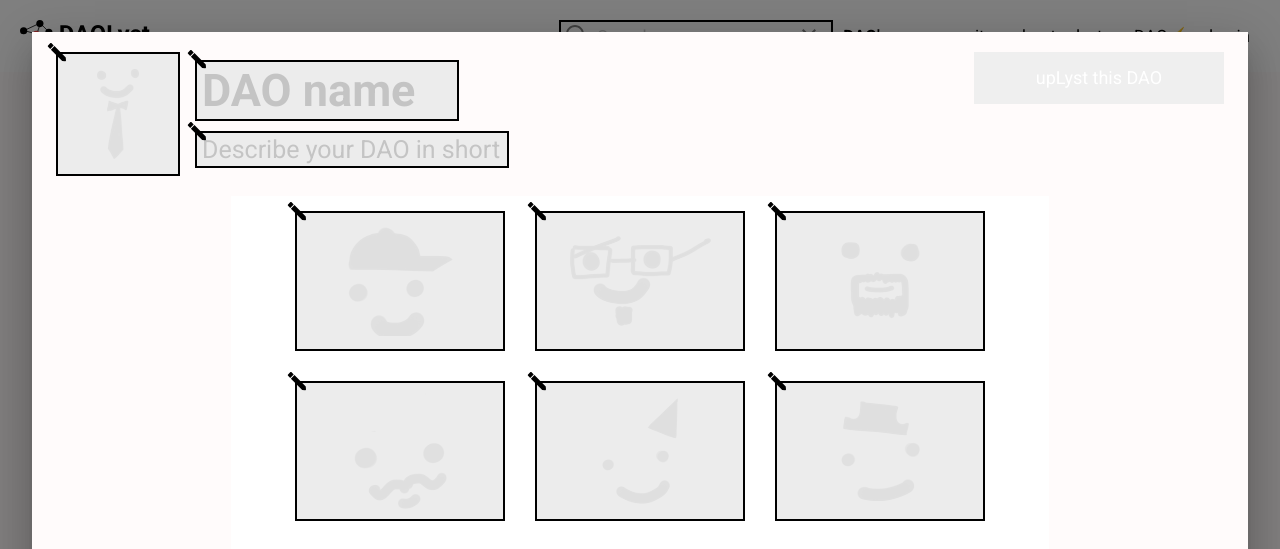
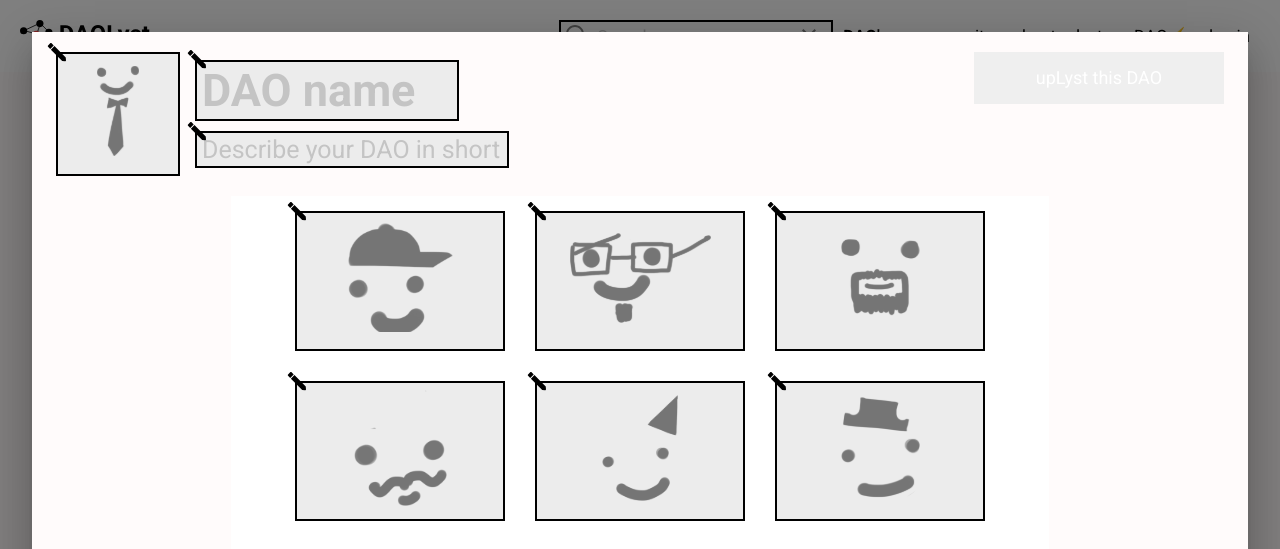
Before and after one commit to ssgarx/daolyst, a React app in the folder client/: page / in a window 1280 px wide. Both pictures are taken after a click on the element "lyst my DAO⚡". Shown: the top 549 px of the page. Built offline with nearby package versions, Linux system fonts and the light colour scheme.

Commit message:
image upload on lyst form

```diff
--- a/client/src/pages/Onboarding/LystingForm1.js
+++ b/client/src/pages/Onboarding/LystingForm1.js
@@ -10,23 +10,134 @@ import UploadImg5 from "../../assets/upl5.svg";
 import UploadImg6 from "../../assets/upl6.svg";
 import YtIcon from "../../assets/ytIcon.svg";
 import { useState } from "react";
+import Resizer from "react-image-file-resizer";
+
 function LystingForm1({ user }) {
   console.log("LystingForm1 user", user);
   const [localUser, setLocalUser] = useState({});
+
+  const [daoIconImg, setDaoIconImg] = useState(null);
+  const [daoName, setDaoName] = useState("");
+  const [daoTagLine, setDaoTagLine] = useState("");
+  const [expImg1, setExpImg1] = useState(null);
+  const [expImg2, setExpImg2] = useState(null);
+  const [expImg3, setExpImg3] = useState(null);
+  const [expImg4, setExpImg4] = useState(null);
+  const [expImg5, setExpImg5] = useState(null);
+  const [expImg6, setExpImg6] = useState(null);
+
   useEffect(() => {
     const userData = JSON.parse(localStorage.getItem("userData"));
     if (userData?.userProfileImg && userData?.username) {
       setLocalUser(userData);
     }
   }, []);
+
+  const resizeFile = (file) =>
+    new Promise((resolve) => {
+      Resizer.imageFileResizer(
+        file,
+        100,
+        100,
+        "JPEG",
+        100,
+        0,
+        (uri) => {
+          resolve(uri);
+        },
+        "base64"
+      );
+    });
+
+  const onChangeFile = async (event, location) => {
+    try {
+      const file = event.target.files[0];
+      const image = await resizeFile(file);
+      if (location === "DAO_ICON") {
+        setDaoIconImg(image);
+      } else if (location === "EXP_IMG1") {
+        setExpImg1(image);
+      } else if (location === "EXP_IMG2") {
+        setExpImg2(image);
+      } else if (location === "EXP_IMG3") {
+        setExpImg3(image);
+      } else if (location === "EXP_IMG4") {
+        setExpImg4(image);
+      } else if (location === "EXP_IMG5") {
+        setExpImg5(image);
+      } else if (location === "EXP_IMG6") {
+        setExpImg6(image);
+      }
+    } catch (err) {
+      console.log(err);
+    }
+  };
+
+  document
+    ?.getElementById("DAO_ICON")
+    ?.addEventListener("change", onChangeFile);
+  document
+    ?.getElementById("EXP_IMG1")
+    ?.addEventListener("change", onChangeFile);
+  document
+    ?.getElementById("EXP_IMG2")
+    ?.addEventListener("change", onChangeFile);
+  document
+    ?.getElementById("EXP_IMG3")
+    ?.addEventListener("change", onChangeFile);
+  document
+    ?.getElementById("EXP_IMG4")
+    ?.addEventListener("change", onChangeFile);
+  document
+    ?.getElementById("EXP_IMG5")
+    ?.addEventListener("change", onChangeFile);
+  document
+    ?.getElementById("EXP_IMG6")
+    ?.addEventListener("change", onChangeFile);
+
   return (
     <div className={style.box1}>
       <div className={style.box1A}>
         <div className={style.box1A1}>
           <div className={style.box1A1A}>
             <img className={style.editIcon} src={EditIcon} alt="add_icon" />
-            <div className={style.logoBox}>
-              <img src={PlusIcon} alt="add_icon" />
+            <div
+              style={
+                daoIconImg
+                  ? {}
+                  : {
+                      display: "flex",
+                      justifyContent: "center",
+                      alignItems: "center",
+                      flexDirection: "column",
+                    }
+              }
+              className={style.logoBox}
+            >
+              <label htmlFor="DAO_ICON">
+                <img
+                  style={
+                    daoIconImg
+                      ? {
+                          opacity: "1",
+                          width: "99%",
+                          objectFit: "cover",
+                          height: "100%",
+                        }
+                      : {
+                          opacity: 0.5,
+                        }
+                  }
+                  src={daoIconImg ?? PlusIcon}
+                  alt="add_icon"
+                />
+              </label>
+              <input
+                type="file"
+                id="DAO_ICON"
+                onChange={(e) => onChangeFile(e, "DAO_ICON")}
+                style={{ display: "none" }}
+              />
             </div>
           </div>
           <div className={style.box1A1B}>
@@ -39,6 +150,7 @@ function LystingForm1({ user }) {
               <input
                 type="text"
                 placeholder="DAO name"
+                onChange={(e) => setDaoName(e.target.value)}
                 className={style.editName}
               />
             </div>
@@ -52,6 +164,7 @@ function LystingForm1({ user }) {
                 type="text"
                 placeholder="Describe your DAO in short"
                 className={style.editTag}
+                onChange={(e) => setDaoTagLine(e.target.value)}
               />
             </div>
           </div>
@@ -63,29 +176,233 @@ function LystingForm1({ user }) {
       <div className={style.box1B}>
         <div className={style.box1Bx}>
           <div className={style.box1B1}>
-            <div>
+            <div
+              style={
+                expImg1
+                  ? {}
+                  : {
+                      display: "flex",
+                      justifyContent: "center",
+                      alignItems: "center",
+                      flexDirection: "column",
+                    }
+              }
+            >
               <img src={EditIcon} alt="add_icon" />
-              <img src={UploadImg1} alt="" />
+              <input
+                type="file"
+                id="EXP_IMG1"
+                onChange={(e) => onChangeFile(e, "EXP_IMG1")}
+                style={{ display: "none" }}
+              />
+              <label htmlFor="EXP_IMG1">
+                <img
+                  style={
+                    expImg1
+                      ? {
+                          opacity: "1",
+                          width: "99%",
+                          objectFit: "cover",
+                          height: "100%",
+                        }
+                      : {
+                          opacity: 0.5,
+                        }
+                  }
+                  src={expImg1 ?? UploadImg1}
+                  alt=""
+                />
+              </label>
             </div>
-            <div>
+            <div
+              style={
+                expImg2
+                  ? {}
+                  : {
+                      display: "flex",
+                      justifyContent: "center",
+                      alignItems: "center",
+                      flexDirection: "column",
+                    }
+              }
+            >
               <img src={EditIcon} alt="add_icon" />
-              <img src={UploadImg2} alt="" />
+              <input
+                type="file"
+                id="EXP_IMG2"
+                onChange={(e) => onChangeFile(e, "EXP_IMG2")}
+                style={{ display: "none" }}
+              />
+              <label htmlFor="EXP_IMG2">
+                <img
+                  style={
+                    expImg2
+                      ? {
+                          opacity: "1",
+                          width: "99%",
+                          objectFit: "cover",
+                          height: "100%",
+                        }
+                      : {
+                          opacity: 0.5,
+                        }
+                  }
+                  src={expImg2 ?? UploadImg2}
+                  alt=""
+                />
+              </label>
             </div>
-            <div>
+            <div
+              style={
+                expImg3
+                  ? {}
+                  : {
+                      display: "flex",
+                      justifyContent: "center",
+                      alignItems: "center",
+                      flexDirection: "column",
+                    }
+              }
+            >
               <img src={EditIcon} alt="add_icon" />
-              <img src={UploadImg3} alt="" />
+              <input
+                type="file"
+                id="EXP_IMG3"
+                onChange={(e) => onChangeFile(e, "EXP_IMG3")}
+                style={{ display: "none" }}
+              />
+              <label htmlFor="EXP_IMG3">
+                <img
+                  style={
+                    expImg3
+                      ? {
+                          opacity: "1",
+                          width: "99%",
+                          objectFit: "cover",
+                          height: "100%",
+                        }
+                      : {
+                          opacity: 0.5,
+                        }
+                  }
+                  src={expImg3 ?? UploadImg3}
+                  alt=""
+                />
+              </label>
             </div>
-            <div>
+            <div
+              style={
+                expImg4
+                  ? {}
+                  : {
+                      display: "flex",
+                      justifyContent: "center",
+                      alignItems: "center",
+                      flexDirection: "column",
+                    }
+              }
+            >
               <img src={EditIcon} alt="add_icon" />
-              <img src={UploadImg4} alt="" />
+              <input
+                type="file"
+                id="EXP_IMG4"
+                onChange={(e) => onChangeFile(e, "EXP_IMG4")}
+                style={{ display: "none" }}
+              />
+              <label htmlFor="EXP_IMG4">
+                <img
+                  style={
+                    expImg4
+                      ? {
+                          opacity: "1",
+                          width: "99%",
+                          objectFit: "cover",
+                          height: "100%",
+                        }
+                      : {
+                          opacity: 0.5,
+                        }
+                  }
+                  src={expImg4 ?? UploadImg4}
+                  alt=""
+                />
+              </label>
             </div>
-            <div>
+            <div
+              style={
+                expImg5
+                  ? {}
+                  : {
+                      display: "flex",
+                      justifyContent: "center",
+                      alignItems: "center",
+                      flexDirection: "column",
+                    }
+              }
+            >
               <img src={EditIcon} alt="add_icon" />
-              <img src={UploadImg5} alt="" />
+              <input
+                type="file"
+                id="EXP_IMG5"
+                onChange={(e) => onChangeFile(e, "EXP_IMG5")}
+                style={{ display: "none" }}
+              />
+              <label htmlFor="EXP_IMG5">
+                <img
+                  style={
+                    expImg5
+                      ? {
+                          opacity: "1",
+                          width: "99%",
+                          objectFit: "cover",
+                          height: "100%",
+                        }
+                      : {
+                          opacity: 0.5,
+                        }
+                  }
+                  src={expImg5 ?? UploadImg5}
+                  alt=""
+                />
+              </label>
             </div>
-            <div>
+            <div
+              style={
+                expImg6
+                  ? {}
+                  : {
+                      display: "flex",
+                      justifyContent: "center",
+                      alignItems: "center",
+                      flexDirection: "column",
+                    }
+              }
+            >
               <img src={EditIcon} alt="add_icon" />
-              <img src={UploadImg6} alt="" />
+              <input
+                type="file"
+                id="EXP_IMG6"
+                onChange={(e) => onChangeFile(e, "EXP_IMG6")}
+                style={{ display: "none" }}
+              />
+              <label htmlFor="EXP_IMG6">
+                <img
+                  style={
+                    expImg6
+                      ? {
+                          opacity: "1",
+                          width: "99%",
+                          objectFit: "cover",
+                          height: "100%",
+                        }
+                      : {
+                          opacity: 0.5,
+                        }
+                  }
+                  src={expImg6 ?? UploadImg6}
+                  alt=""
+                />
+              </label>
             </div>
           </div>
           <div className={style.box1B2}>
--- a/client/src/pages/Onboarding/lystingForm1.module.scss
+++ b/client/src/pages/Onboarding/lystingForm1.module.scss
@@ -39,13 +39,14 @@
           width: 120px;
           height: 120px;
           border: 2px solid black;
-          @include verticalAlign();
+          // @include verticalAlign();
           @include buttonProperties();
           background-color: #ececec;
-
-          > img {
-            // filter: invert(100%);
-            opacity: 0.05;
+          > label {
+            > img {
+              // filter: invert(100%);
+              opacity: 0.05;
+            }
           }
           &:hover {
             background-color: #ffffff;
@@ -141,12 +142,12 @@
           border: 2px solid black;
           position: relative;
           @include buttonProperties();
-          @include verticalAlign();
-          > img:nth-child(1) {
+          // @include verticalAlign();
+          > img {
             @include editIconPos($top: -13px, $left: -12px);
           }
-          > img:nth-child(2) {
-            opacity: 0.05 !important;
+          > label > img {
+            // opacity: 0.05 !important;
           }
           &:hover {
             background-color: #ffffff;
```
